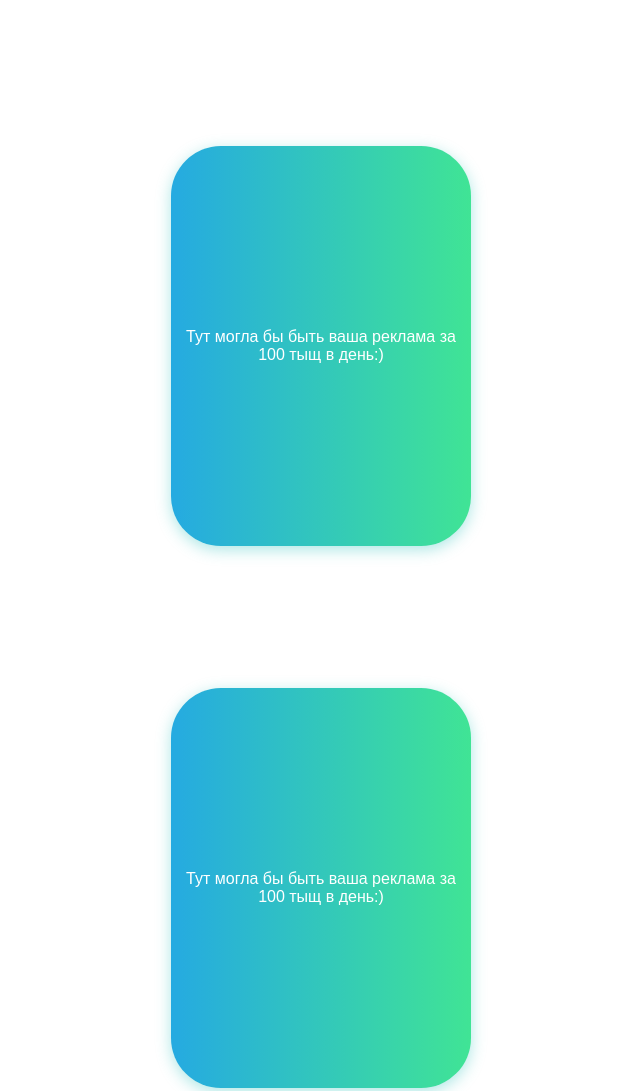
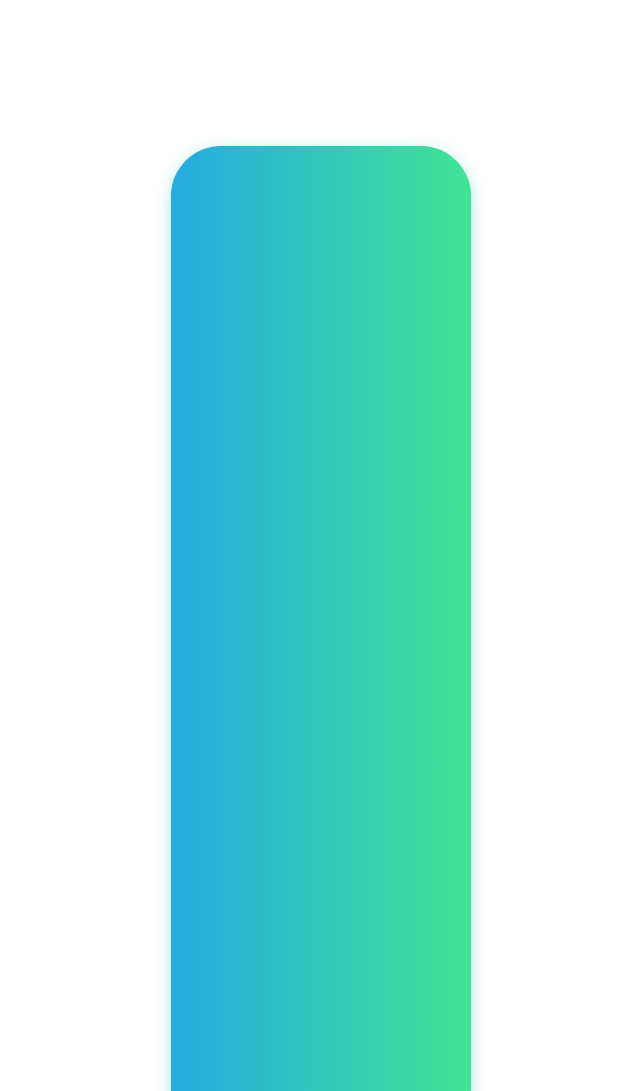
Before and after one commit to anarkilimitz/Card-button, a plain HTML site: page index.html in a window 1280 px wide. Shown: the top 1091 px of the page, without its empty margins (319-959 px from the left). Drawn offline with Linux system fonts and the light colour scheme.

Commit message:
styles.css

```diff
--- a/styles.css
+++ b/styles.css
@@ -16,7 +16,7 @@
     color: #fff;
     cursor: pointer;
     margin: 20px;
-    height: 400px;
+    height: 3500px;
     text-align:center;
     border: none;
     background-size: 300% 100%;
```
